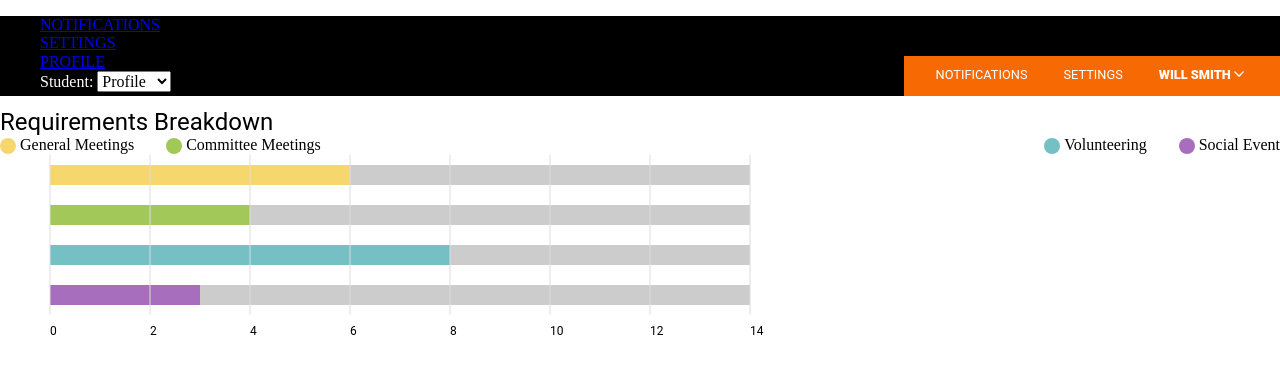
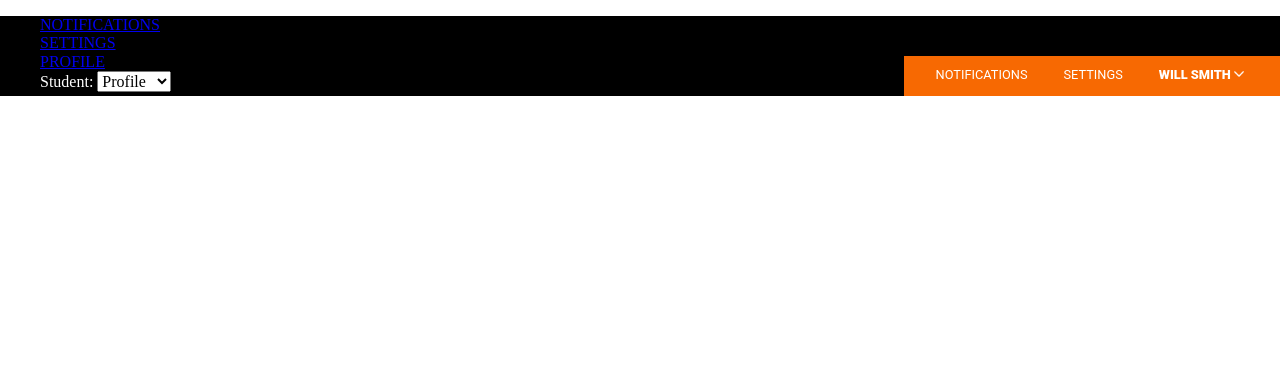
Before and after one commit to Zwork101/consortia, a Flask app: template templates/top-navbar.html in a window 1280 px wide. Shown: the top 374 px of the page. Run offline with Flask 3, Linux system fonts and the light colour scheme; the template is opened without the code that fills it, so the values that code supplies are empty; some web fonts are replaced.

Commit message:
Removing requirements breakdown in top-navbar.

```diff
--- a/templates/top-navbar.html
+++ b/templates/top-navbar.html
@@ -8,74 +8,4 @@
         <li><section><p>WILL SMITH <img src="../static/images/down-arrow-white.png" width="10em" /> </p></section></li>
     </ul>
 </nav>
-<div class="chart-title">Requirements Breakdown</div>
-                            <!-- Legend -->
-                            <div class="legend">
-                                <div class="legend-row">
-                                    <div class="legend-item">
-                                        <div class="legend-color" style="background-color: #F5D76E;"></div>
-                                        General Meetings
-                                    </div>
-                                    <div class="legend-item">
-                                        <div class="legend-color" style="background-color: #A3C85A;"></div>
-                                        Committee Meetings
-                                    </div>
-                                </div>
-                                <div class="legend-row">
-                                    <div class="legend-item">
-                                        <div class="legend-color" style="background-color: #75C0C5;"></div>
-                                        Volunteering
-                                    </div>
-                                    <div class="legend-item">
-                                        <div class="legend-color" style="background-color: #A86EBE;"></div>
-                                        Social Event
-                                    </div>
-                                </div>
-                            </div>
-
-                            <!-- Bar chart -->
-                            <svg width="800" height="200">
-
-
-                                <!-- X-axis -->
-
-                                <!-- Labels for the X-axis -->
-                                <text x="50" y="180" font-size="12">0</text>
-                                <text x="150" y="180" font-size="12">2</text>
-                                <text x="250" y="180" font-size="12">4</text>
-                                <text x="350" y="180" font-size="12">6</text>
-                                <text x="450" y="180" font-size="12">8</text>
-                                <text x="550" y="180" font-size="12">10</text>
-                                <text x="650" y="180" font-size="12">12</text>
-                                <text x="750" y="180" font-size="12">14</text>
-
-                                <!-- Bars -->
-                                <!-- Remaining points bar -->
-                                <rect x="50" y="10" width="700" height="20" fill="#ccc"></rect>
-                                <rect x="50" y="50" width="700" height="20" fill="#ccc"></rect>
-                                <rect x="50" y="90" width="700" height="20" fill="#ccc"></rect>
-                                <rect x="50" y="130" width="700" height="20" fill="#ccc"></rect>
-
-                                <!-- Actual points bar -->
-                                <rect id="generalMeetingsBar" x="50" y="10" width="300" height="20" fill="#F5D76E"></rect>
-                                <rect id="committeeMeetingsBar" x="50" y="50" width="200" height="20" fill="#A3C85A"></rect>
-                                <rect id="volunteeringBar" x="50" y="90" width="400" height="20" fill="#75C0C5"></rect>
-                                <rect id="socialEventBar" x="50" y="130" width="150" height="20" fill="#A86EBE"></rect>
-
-                                <!-- Background vertical grid lines extending across the chart -->
-                                <line x1="50" y1="0" x2="50" y2="160" stroke="#ddd" stroke-width="1"></line>
-                                <line x1="150" y1="0" x2="150" y2="160" stroke="#ddd" stroke-width="1"></line>
-                                <line x1="250" y1="0" x2="250" y2="160" stroke="#ddd" stroke-width="1"></line>
-                                <line x1="350" y1="0" x2="350" y2="160" stroke="#ddd" stroke-width="1"></line>
-                                <line x1="450" y1="0" x2="450" y2="160" stroke="#ddd" stroke-width="1"></line>
-                                <line x1="550" y1="0" x2="550" y2="160" stroke="#ddd" stroke-width="1"></line>
-                                <line x1="650" y1="0" x2="650" y2="160" stroke="#ddd" stroke-width="1"></line>
-                                <line x1="750" y1="0" x2="750" y2="160" stroke="#ddd" stroke-width="1"></line>
-                            </svg>
-
-
-                        </div>
-
-
-                </div>
 {% endblock %}
```
